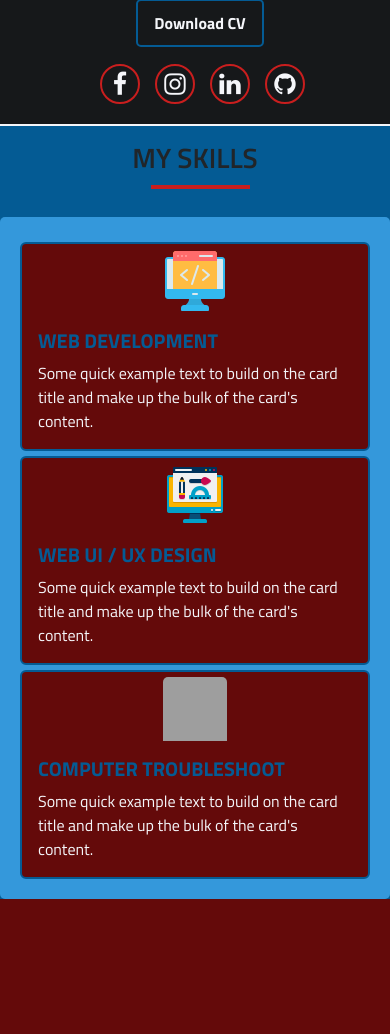
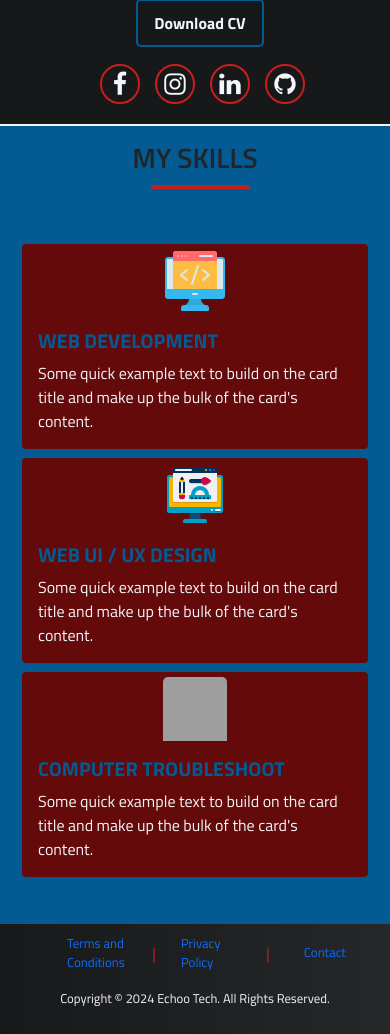
Before and after one commit to Jericho-Paningbatan/Native-Portfolio-Website, a PHP site: page / in a window 390 px wide. Shown: the part 388-1422 px from the top of the page. Before the commit the page ends 1287 px from the top, so only its background shows below. Run offline with PHP 8.4, Linux system fonts and the light colour scheme; grey boxes are pictures that could not be loaded.

Commit message:
UPDATE: 9:13 PM

```diff
--- a/css/styles.css
+++ b/css/styles.css
@@ -350,6 +350,7 @@ left: 19px;
   border: 1px solid var(--main-color);
   background: linear-gradient(to right, #131d24,#272a2b);
   border-radius: 5px;
+  margin-bottom: 25px;
 }
 .card{
 
@@ -374,6 +375,48 @@ left: 19px;
 
 
 
+/* footer */
+footer{
+
+  display: flex;
+  flex-direction: column;
+  justify-content: center;
+  align-items: center;
+  width: 100%;
+  bottom: 0;
+  padding: 10px;
+  background-image: linear-gradient(to right,  #18191a,  #252729);
+
+}
+.links-imp{
+
+  color: var(--anotherColor);
+  width: 100%;
+}
+.links-imp ul{
+
+  list-style: none;
+  display: flex;
+  justify-content: center;
+  align-items: center;
+}
+.links-imp ul li a{
+
+  text-decoration: none;
+  margin-left: 25px;
+  margin-right: 25px;
+
+}
+
+.copyrights{
+
+  color: var(--tertiary-color);
+  font-size: 0.8em;
+}
+
+
+
+
 
 /* Mobile Response */
 
@@ -390,6 +433,7 @@ left: 19px;
     z-index: 1;
   }
 }
+
 
 
 
@@ -442,7 +486,8 @@ left: 19px;
     justify-content: center;
     align-items: center;
     background-color: none;
-    background: linear-gradient(to right, #3498DB,#3498DB);
+
+    background: linear-gradient(to right, #045b94,#045b94);
     border: none;
     width: 100%;
   }
@@ -523,6 +568,7 @@ left: 19px;
     color: var(--main-color);
     margin-top: 10px;
     margin-bottom: 10px;
+    font-weight: 700;
   }
 
   .nav-list li{
@@ -545,12 +591,17 @@ left: 19px;
     display: flex;
     flex-direction: row;
     width: 100%;
+
   }
   .mob-btns button{
-
-
+    background-color: #045b94;
     width: 50%;
     height: 30px;
+    margin-right: 27px;
+    margin-bottom: 10px;
+    margin-top: 10px;
+    color: var(--tertiary-color);
+    border-radius: 5px;
   }
 
 
@@ -625,6 +676,25 @@ left: 19px;
 
 }
 
+@media only screen and (max-width: 500px){
+
+/* footer */
+
+.links-imp ul li{
+
+  width: 100%;
+  display: flex ;
+  justify-content: center;
+  align-items: center ;
+}
+.links-imp ul li a{
+
+  text-decoration: none;
+  font-size: 13px;
+
+}
+
+}
 
 
 @media only screen and (max-width: 480px){
--- a/index.html
+++ b/index.html
@@ -143,7 +143,23 @@
   </div>
 
 
-  <footer></footer>
+  <footer>
+
+    <div class="links-imp">
+
+      <ul>
+        <li><a href="">Terms and Conditions</a></li>|
+        <li><a href="">Privacy Policy</a></li>|
+        <li><a href="">Contact</a></li>
+
+
+      </ul>
+
+    </div>
+    <div class="copyrights">
+        <p>Copyright © 2024 Echoo Tech. All Rights Reserved.</p>
+    </div>
+  </footer>
 
 </body>
 <script src="https://cdn.jsdelivr.net/npm/@popperjs/core@2.11.8/dist/umd/popper.min.js" integrity="sha384-I7E8VVD/ismYTF4hNIPjVp/Zjvgyol6VFvRkX/vR+Vc4jQkC+hVqc2pM8ODewa9r" crossorigin="anonymous"></script>
```
